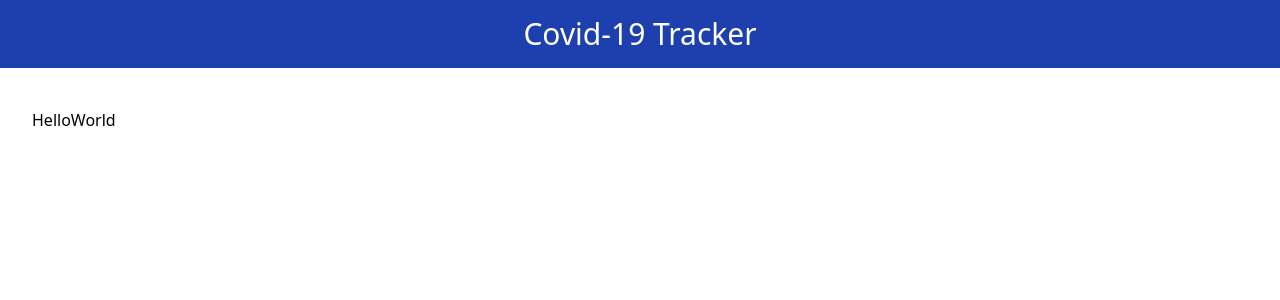
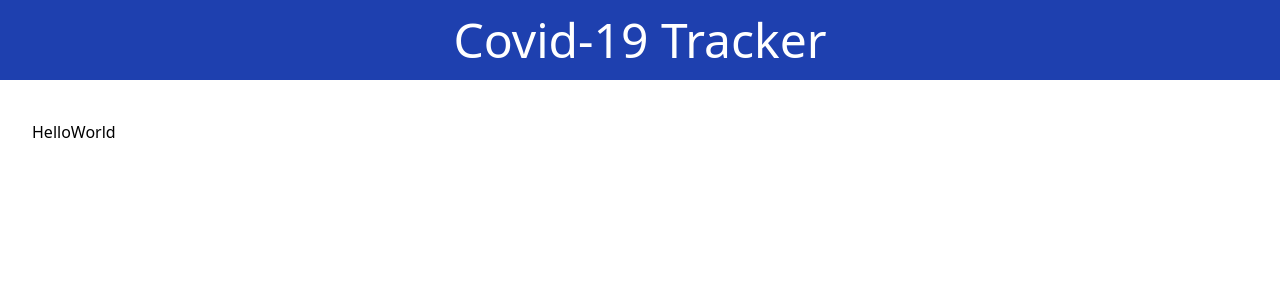
Before and after one commit to amecreate/vuejs-covidtracker, a Vue app in the folder tracker2/: page / in a window 1280 px wide. Shown: the top 300 px of the page. Built offline with nearby package versions, Linux system fonts and the light colour scheme.

Commit message:
for medium size or larger screen, increase header text:

```diff
--- a/tracker2/src/components/Header.vue
+++ b/tracker2/src/components/Header.vue
@@ -1,6 +1,6 @@
 <template>
   <header class="text-center bg-blue-800 text-white p-4 mb-10">
-    <div class="text-3xl">Covid-19 Tracker</div>
+    <div class="text-3xl md:text-5xl">Covid-19 Tracker</div>
   </header>
 </template>
 
```
